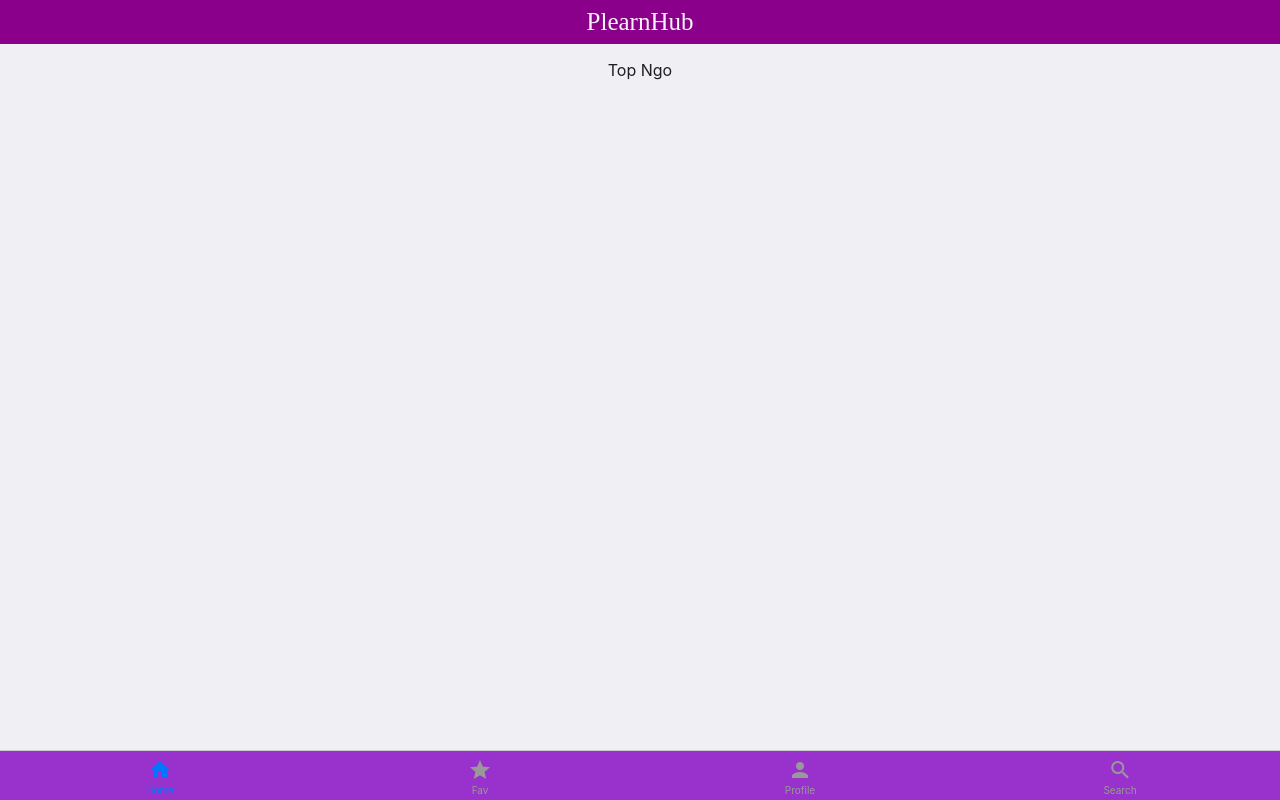
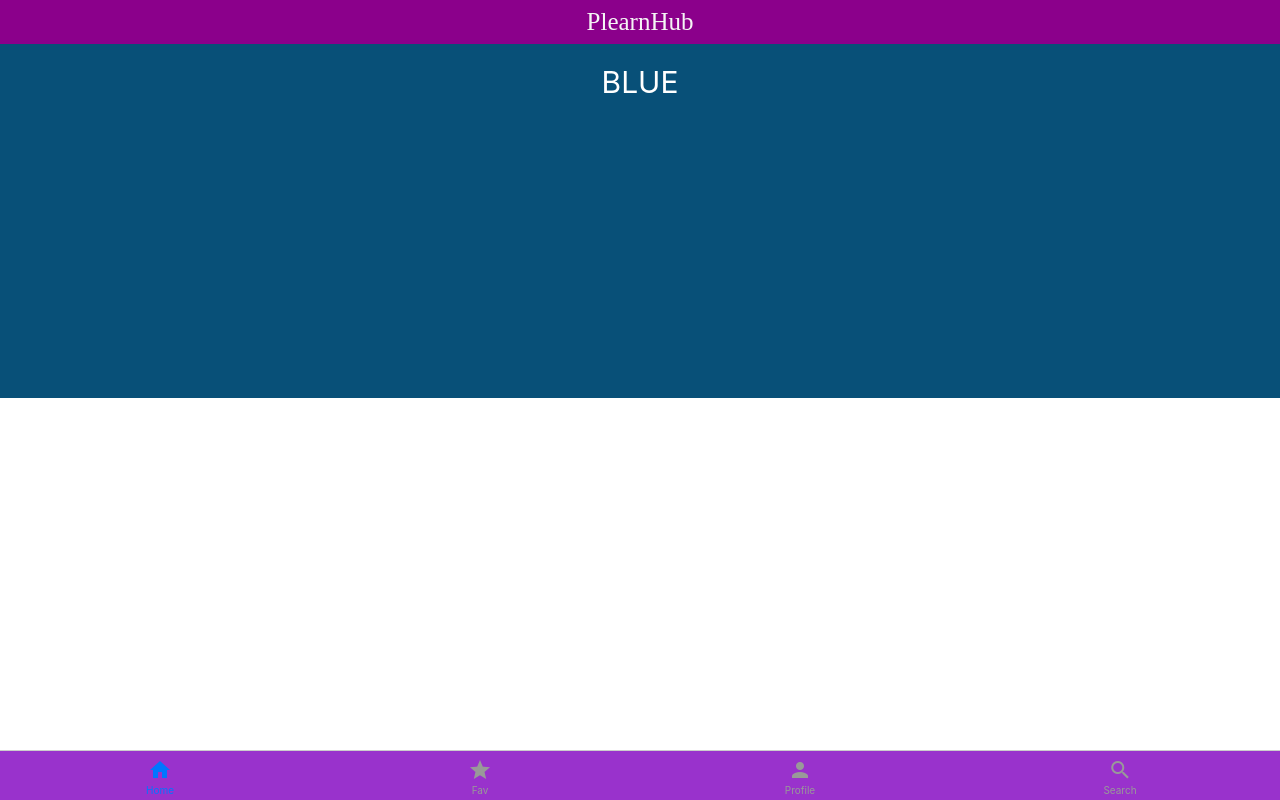
Before and after one commit to NightsoulCC4/PlearnHub, a plain HTML site: page index.html in a window 1280 px wide. Drawn offline with Linux system fonts and the light colour scheme.

Commit message:
3rd Commit
Add carousol

```diff
--- a/css/app.css
+++ b/css/app.css
@@ -10,3 +10,6 @@
 .tabbar{
     background-color: darkorchid;
 }
+.carousel{
+    height: 50%;
+}
--- a/pages/home.html
+++ b/pages/home.html
@@ -1,5 +1,19 @@
-<ons-page id="Tab1">
-    <p style="text-align: center;">
-      Top Ngo
-    </p>
-  </ons-page>
+<ons-page class="carousel">
+  <ons-carousel fullscreen swipeable auto-scroll overscrollable id="carousel">
+    <ons-carousel-item style="background-color: #085078;">
+      <div style="text-align: center; font-size: 30px; margin-top: 20px; color: #fff;">
+        BLUE
+      </div>
+    </ons-carousel-item>
+    <ons-carousel-item style="background-color: #373B44;">
+      <div style="text-align: center; font-size: 30px; margin-top: 20px; color: #fff;">
+        DARK
+      </div>
+    </ons-carousel-item>
+    <ons-carousel-item style="background-color: #D38312;">
+      <div style="text-align: center; font-size: 30px; margin-top: 20px; color: #fff;">
+        ORANGE
+      </div>
+    </ons-carousel-item>
+  </ons-carousel>
+</ons-page>
```
